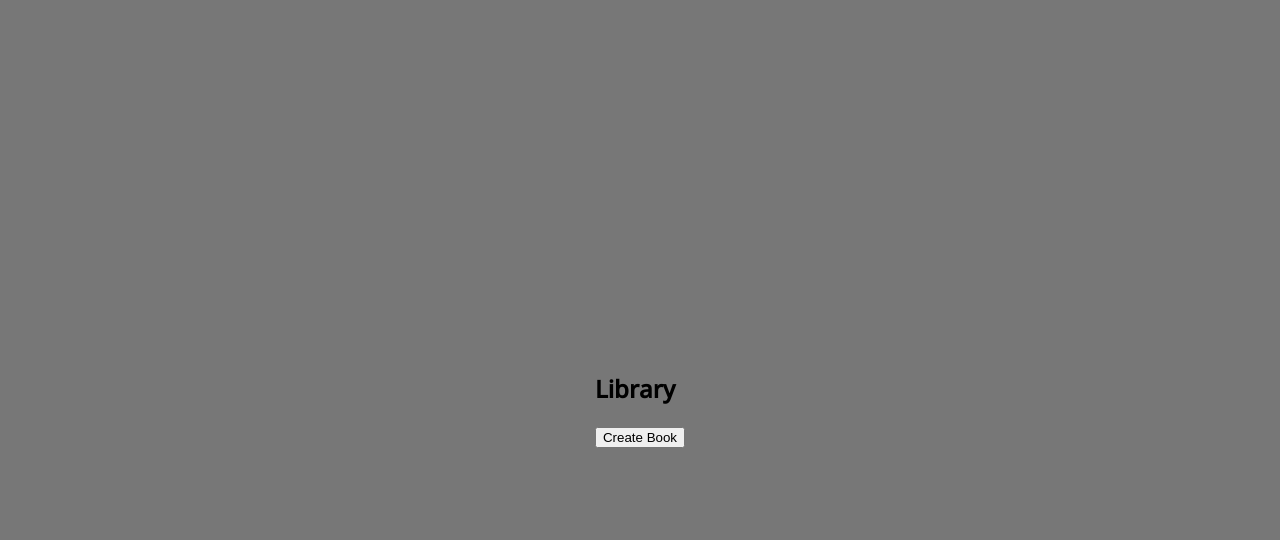
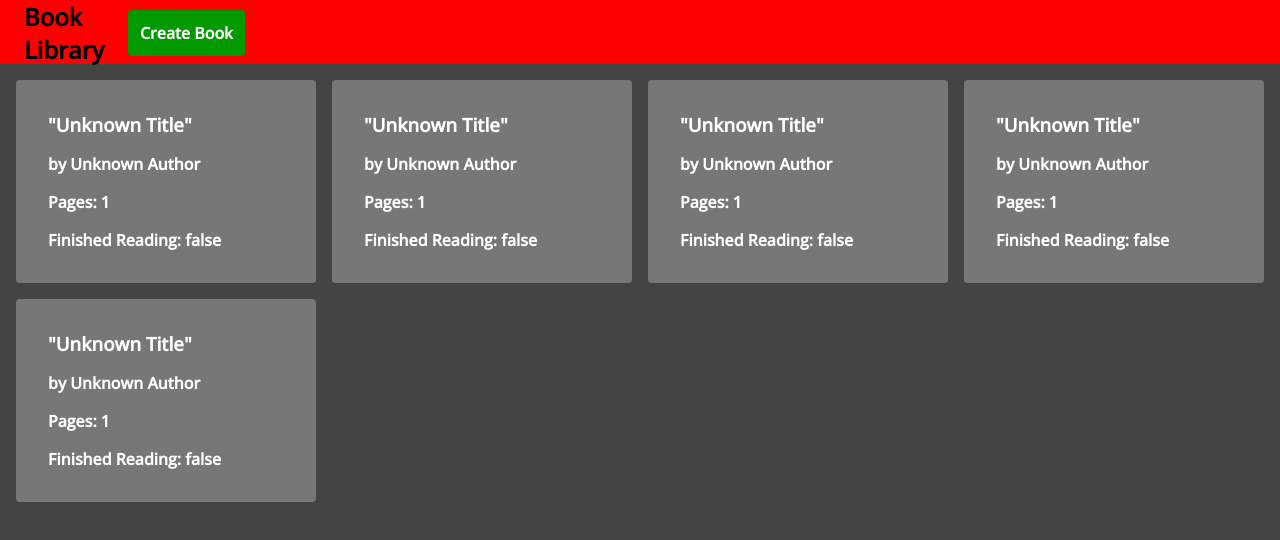
Before and after one commit to majegoid/book-library, a plain HTML site: page index.html in a window 1280 px wide. Drawn offline with nearby package versions, Linux system fonts and the light colour scheme; a web font is replaced by a local one.

Commit message:
sets up book display grid with test data

```diff
--- a/index.html
+++ b/index.html
@@ -14,10 +14,17 @@
   </head>
   <body>
     <nav>
-      <h1>Library</h1>
-      <button>Create Book</button>
+      <h1>Book Library</h1>
+      <button class="button-green">Create Book</button>
     </nav>
-    <main></main>
+    <main>
+      <!-- <div class="card">
+        <h3>"Book Title"</h3>
+        <p>by Book Author</p>
+        <p>Page Count: 999</p>
+        <p>Finished Reading: True</p>
+      </div> -->
+    </main>
     <div class="modal">
       <div class="container">
         <div class="header">
--- a/script.js
+++ b/script.js
@@ -1,6 +1,7 @@
 // DOCUMENT QUERIES
 const booksDisplayElem = document.querySelector('main');
-const createBookButton = document.querySelector('#create-book-button');
+const navCreateBookButton = document.querySelector('button.button-green');
+const createBookButton = document.querySelector('button#create-book-button');
 const createBookModal = document.querySelector('.modal');
 const form = document.querySelector('form');
 const bookTitleInput = document.querySelector('input#book-title');
@@ -10,7 +11,7 @@ const bookHasBeenReadCheckbox = document.querySelector('input#book-read');
 // END DOCUMENT QUERIES
 
 // DATA STRUCTURES
-function Book(title, author, pages, read = false) {
+function Book(title = 'Unknown Title', author = 'Unknown Author', pages = 1, read = false) {
   this.title = title;
   this.author = author;
   this.pages = pages;
@@ -21,17 +22,23 @@ function Book(title, author, pages, read = false) {
 // END DATA STRUCTURES
 
 // GLOBAL STATE
-let myLibrary = [];
+let myLibrary = [new Book(), new Book(), new Book(), new Book(), new Book()];
 let isCreateBookModalShowing = false;
 // END GLOBAL STATE
 
 // SET UP DOM
 createBookModal.style.display = 'none';
+navCreateBookButton.setAttribute('onclick', () => console.log('asdf'));
+console.log(navCreateBookButton.onclick);
 
 // Validate form again when submitted.
 form.addEventListener('submit', (e) => {
   e.preventDefault();
-  checkInputs();
+  let isFormInvalid = checkInputs();
+  if (isFormInvalid) {
+    return;
+  }
+  console.log(e);
 });
 
 // Validate every input when any input is changed.
@@ -44,10 +51,32 @@ form.addEventListener('submit', (e) => {
 function addBookToLibrary() {}
 
 function displayBooks() {
-  booksDisplayElem.innerHTML = myLibrary.map((book) => {
-    let cardElem = document.createElement('div').setAttribute('class', 'card');
-    cardElem.addChild((document.createElement('h2').textContent = book.title));
-  });
+  booksDisplayElem.replaceChildren();
+  myLibrary.map((book) => booksDisplayElem.appendChild(createCardElem(book)));
+}
+
+function createCardElem(book) {
+  // <div class='card'>
+  //   <h3>"Book Title"</h3>
+  //   <p>by Book Author</p>
+  //   <p>Page Count: 999</p>
+  //   <p>Finished Reading: True</p>
+  // </div>;
+  let cardElem = document.createElement('div');
+  let titleElem = document.createElement('h3');
+  let authorElem = document.createElement('p');
+  let pagesElem = document.createElement('p');
+  let readElem = document.createElement('p');
+  cardElem.setAttribute('class', 'card');
+  titleElem.textContent = `"${book.title}"`;
+  authorElem.textContent = `by ${book.author}`;
+  pagesElem.textContent = `Pages: ${book.pages}`;
+  readElem.textContent = `Finished Reading: ${book.read}`;
+  cardElem.appendChild(titleElem);
+  cardElem.appendChild(authorElem);
+  cardElem.appendChild(pagesElem);
+  cardElem.appendChild(readElem);
+  return cardElem;
 }
 
 function toggleCreateBookModalDisplay() {
@@ -72,6 +101,7 @@ function setSuccessFor(input) {
 // END ELEMENT CLASS MANIPULATION FUNCTIONS
 
 function checkInputs() {
+  let validationError = false;
   // Trim all values, set them as const values so they can't be reassigned.
   const bookTitleValue = bookTitleInput.value.trim();
   const bookAuthorValue = bookAuthorInput.value.trim();
@@ -80,6 +110,7 @@ function checkInputs() {
   // Validate Book Title
   if (bookTitleValue === '') {
     setErrorFor(bookTitleInput, `Book Title can't be blank.`);
+    validationError = true;
   } else {
     setSuccessFor(bookTitleInput);
   }
@@ -87,6 +118,7 @@ function checkInputs() {
   // Validate Book Author
   if (bookAuthorValue === '') {
     setErrorFor(bookAuthorInput, `Book Author can't be blank.`);
+    validationError = true;
   } else {
     setSuccessFor(bookAuthorInput);
   }
@@ -94,11 +126,17 @@ function checkInputs() {
   // Validate Book Pages
   if (bookPagesValue === '') {
     setErrorFor(bookPagesInput, `Book Pages can't be blank.`);
+    validationError = true;
   } else if (Number.isNaN(+bookPagesValue)) {
     setErrorFor(bookPagesInput, `Book Pages value must be a number.`);
+    validationError = true;
   } else if (+bookPagesValue <= 0) {
     setErrorFor(bookPagesInput, `Book Pages can't be less than or equal to 0.`);
+    validationError = true;
   } else {
     setSuccessFor(bookPagesInput);
   }
+  return validationError;
 }
+
+displayBooks();
--- a/styles.css
+++ b/styles.css
@@ -3,13 +3,130 @@
 
 :root {
   font-family: 'Open Sans', Arial, sans-serif;
-  font-size: 1rem;
+  font-size: 16px;
   font-weight: bold;
 }
 
 * {
+  margin: 0;
+  padding: 0;
+  border: 0;
   box-sizing: border-box;
 }
+
+/* RE-USED STYLES */
+body {
+  display: grid;
+  grid-template-rows: 64px 1fr;
+
+  min-height: 100vh;
+
+  background-color: #444;
+}
+
+.container {
+  overflow: hidden;
+
+  width: 400px;
+  max-width: 100%;
+  border-radius: 5px;
+
+  box-shadow: 0 2px 5px rgba(0, 0, 0, 0.3);
+}
+
+/* Headings */
+.header {
+  padding: 20px 40px;
+  border-bottom: 1px solid #f0f0f0;
+
+  background-color: #f7f7f7;
+}
+
+.header h2 {
+  margin: 0;
+}
+/* End Headings */
+
+/* Buttons */
+button {
+  display: inline-block;
+
+  width: fit-content;
+  padding: 10px;
+  border: 2px solid #777;
+  border-radius: 4px;
+
+  font-family: inherit;
+  font-size: 16px;
+  font-weight: bold;
+  color: #fff;
+  background-color: #777;
+}
+
+button:hover {
+  cursor: pointer;
+}
+
+button:active {
+  cursor: pointer;
+  background-color: #555;
+}
+
+.button-green {
+  background-color: #090;
+  border-color: #090;
+}
+.button-green:active {
+  background-color: #070;
+}
+/* End Buttons */
+
+.card {
+  display: flex;
+  flex-direction: column;
+  gap: 1rem;
+
+  width: 100%;
+  padding: 2rem;
+  border-radius: 0.25rem;
+
+  background-color: #777;
+  color: #fff;
+}
+
+.card > * {
+  overflow: hidden;
+  white-space: nowrap;
+  text-overflow: ellipsis;
+}
+/* END RE-USED STYLES */
+
+/* NAV */
+nav {
+  display: grid;
+  grid-template-columns: 1fr 9fr;
+  align-items: center;
+
+  width: 100%;
+
+  background-color: red;
+}
+
+nav > h1 {
+  margin-left: 1.5rem;
+}
+/* END NAV */
+
+/* MAIN */
+main {
+  display: grid;
+  grid-template-columns: repeat(auto-fit, 300px);
+  gap: 1rem;
+
+  width: 100%;
+  padding: 1rem;
+}
+/* END MAIN */
 
 /* MODALS */
 .modal {
@@ -31,46 +148,14 @@
 }
 /* END MODALS */
 
-/* MAIN STYLES */
+/* MAIN */
 main {
   display: grid;
   grid-auto-columns: 250px;
   justify-content: center;
-  align-content: center;
+  align-content: flex-start;
 }
-
-body {
-  display: flex;
-  align-items: center;
-  justify-content: center;
-
-  min-height: 100vh;
-  margin: 0;
-
-  background-color: #777;
-}
-
-.container {
-  overflow: hidden;
-
-  width: 400px;
-  max-width: 100%;
-  border-radius: 5px;
-
-  box-shadow: 0 2px 5px rgba(0, 0, 0, 0.3);
-}
-
-.header {
-  padding: 20px 40px;
-  border-bottom: 1px solid #f0f0f0;
-
-  background-color: #f7f7f7;
-}
-
-.header h2 {
-  margin: 0;
-}
-/* END MAIN STYLES */
+/* END MAIN */
 
 /* FORM */
 .form {
```
